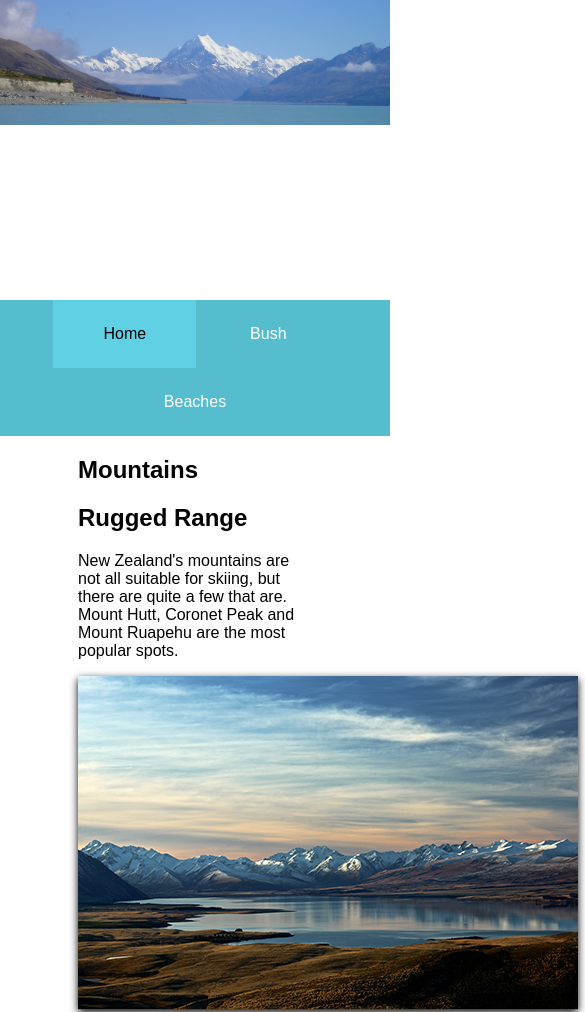
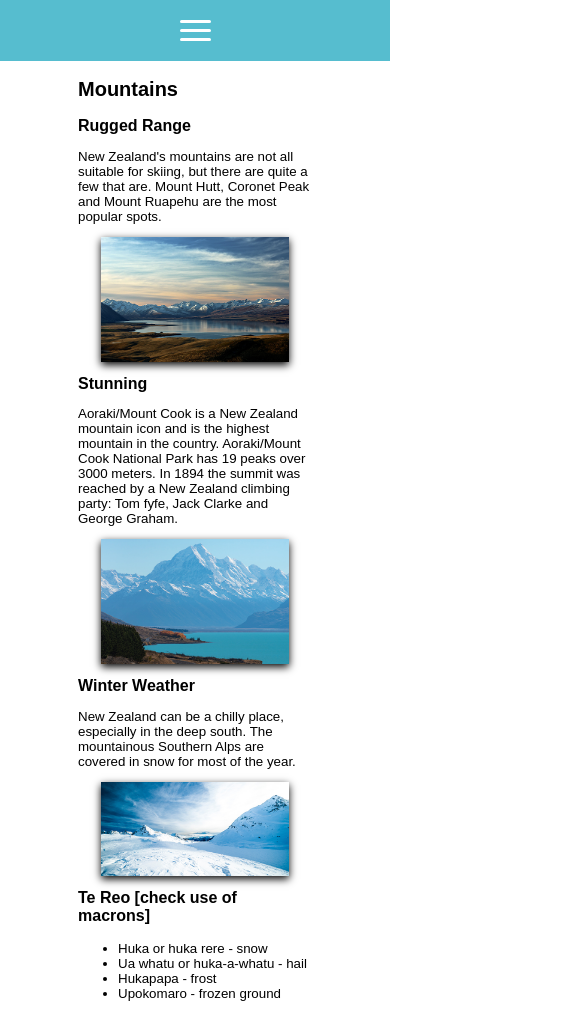
Before and after one commit to Vexnos/DTO2013-Website, a plain HTML site: page index.html in a window 390 px wide. Shown: the top 1012 px of the page, 585 px wide, since content can reach past the window. Drawn offline with Linux system fonts and the light colour scheme.

Commit message:
Hamburger menu

```diff
--- a/css/style.css
+++ b/css/style.css
@@ -44,6 +44,10 @@ img.images:hover {
 header {
     height: 300px;
     z-index: 0;
+}
+
+h1 {
+    font-size: 30pt;
 }
 
 h1, h2, h3, h4, h5, h6 {
@@ -105,6 +109,23 @@ nav ul li a.active:hover {
     cursor: default;
 }
 
+.toggle-btn {
+    margin: 0 auto 0 auto;
+    display: none;
+    flex-direction: column;
+    justify-content: space-between;
+    width: 31px;
+    height: 21px;
+    border: 20px solid rgba(0, 0, 0, 0);
+}
+
+.toggle-btn .bar {
+    height: 3px;
+    width: 100%;
+    background-color: white;
+    border-radius: 10px;
+}
+
 /*---- Sections & articles ----*/
 div.content {
     display: flex;
@@ -124,6 +145,9 @@ section {
 /*---- Footer ----*/
 footer {
     display: block;
+    margin: 30px auto 30px auto;
+    width: 70%;
+    border-top: 2px solid black;
 }
 
 footer p {
@@ -180,9 +204,98 @@ footer p {
 }
 
 @keyframes zoom {
-from {
-    transform: scale(0);
-} to {
-    transform: scale(1);
+    from {
+        transform: scale(0);
+    } to {
+        transform: scale(1);
+    }
 }
+
+/*---- Media Queries ----*/
+
+/* Tablets */
+@media screen and (max-width: 1000px) {
+    /* Headers */
+    header {
+        height: 0;
+    }
 }
+
+@media screen and (max-width: 850px) {
+    img.images {
+        width: 80%;
+        height: auto;
+    }
+}
+
+/* Phones */
+@media screen and (max-width: 540px) {
+    /* Nav Bar */
+    .toggle-btn {
+        display: flex;
+    }
+
+    .links {
+        width: 100%;
+    }
+
+    nav ul .links.clicked {
+        height: 65px;
+    }
+
+    nav ul .links.clicked {
+        height: 200px;
+        animation: 0.15s move-down linear;
+    }
+
+    nav ul .links {
+        height: 0;
+        animation: 0.15s move-up linear;
+    }
+
+    @keyframes move-up {
+        from {
+            height: 200px;
+        } to {
+            height: 0px;
+        }
+    }
+
+    @keyframes move-down {
+        from {
+            height: 0px;
+        } to {
+            height: 200px;
+        }
+    }
+
+    nav ul li {
+        display: flex;
+        width: 100%;
+    }
+
+    nav ul li a {
+        width: 100%;
+    }
+
+    nav ul {
+        flex-direction: column;
+    }
+
+    /* Font Size */
+    h1 {
+        font-size: 15pt;
+    }
+
+    h2 {
+        font-size: 12pt;
+    }
+
+    p {
+        font-size: 10pt;
+    }
+
+    li {
+        font-size: 10pt;
+    }
+}
```
